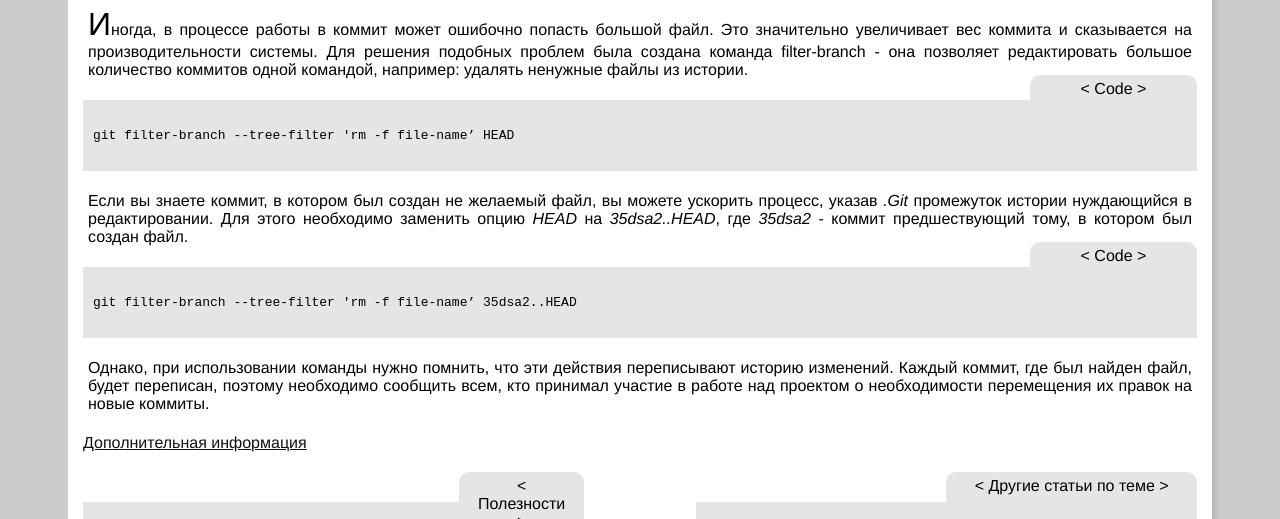
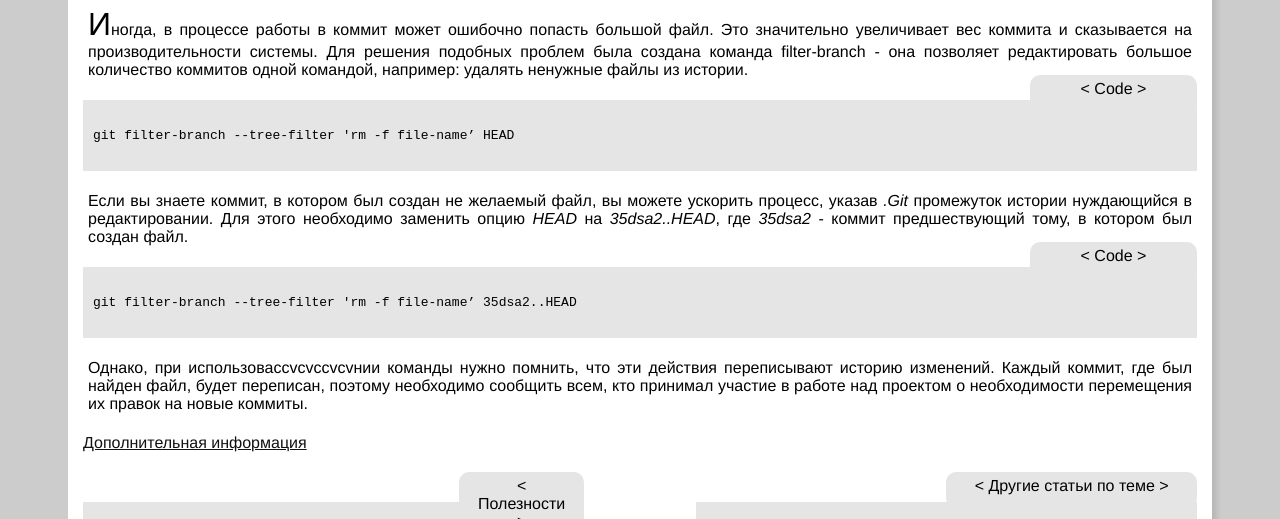
Before and after one commit to homka506/ChallengeMe, a plain HTML site: page index.html in a window 1280 px wide. Shown: the part 241-760 px from the top of the page. Drawn offline with Linux system fonts and the light colour scheme.

Commit message:
Revert 2.0
This reverts commit 025e2338d9300205974e2ecd3028e69e81e01139.

```diff
--- a/index.html
+++ b/index.html
@@ -44,7 +44,7 @@ git filter-branch --tree-filter 'rm -f file-name’ 35dsa2..HEAD
 </pre>
     </div>
 <p>
-    Однако, при использовании команды нужно помнить, что эти действия переписывают историю изменений. Каждый коммит, где был найден файл, будет переписан, поэтому необходимо сообщить всем, кто принимал участие в работе над проектом о необходимости перемещения их правок на новые коммиты.
+    Однако, при использоваccvcvccvcvнии команды нужно помнить, что эти действия переписывают историю изменений. Каждый коммит, где был найден файл, будет переписан, поэтому необходимо сообщить всем, кто принимал участие в работе над проектом о необходимости перемещения их правок на новые коммиты.
 </p>
 
 
```
